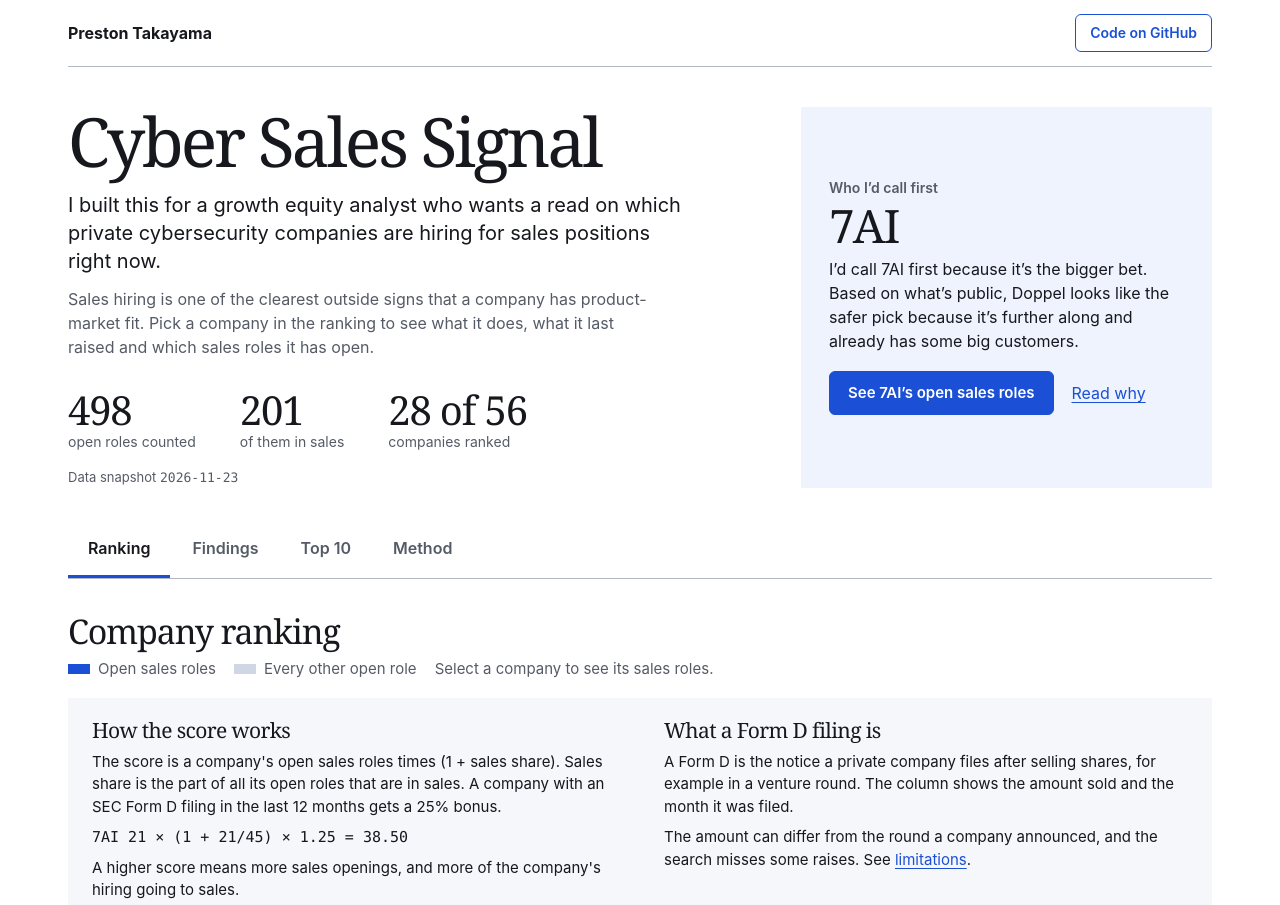
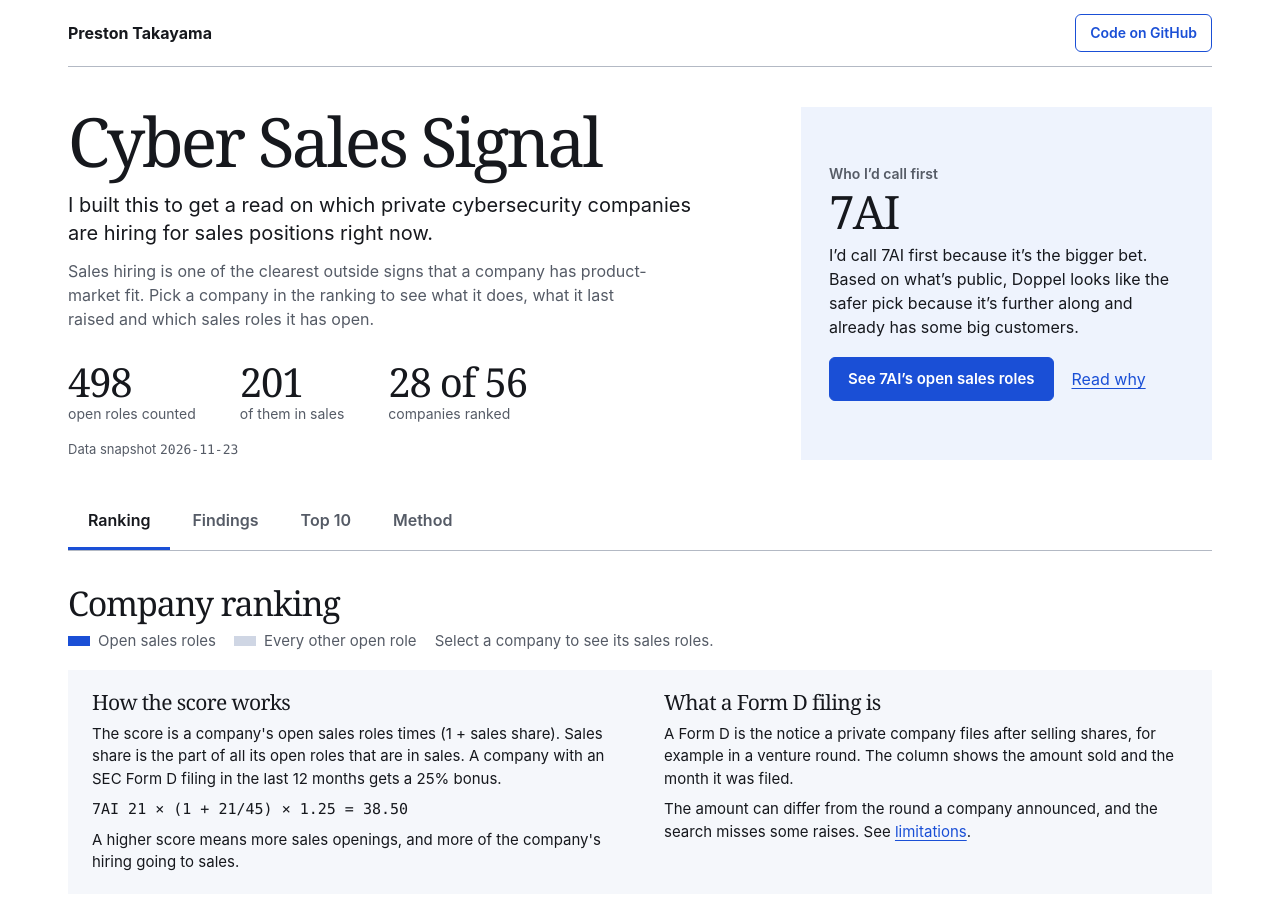
Before and after one commit to PrestonTakayama/cyber-sales-signal, a plain HTML site: page index.html in a window 1280 px wide. Shown: the top 905 px of the page. Drawn offline with Linux system fonts and the light colour scheme.

Commit message:
reworded the first line of the site and readme

```diff
--- a/index.html
+++ b/index.html
@@ -321,7 +321,7 @@
     <div class="intro">
       <div>
         <h1>Cyber Sales Signal</h1>
-        <p class="desc">I built this for a growth equity analyst who wants a read on which private cybersecurity companies are hiring for sales positions right now.</p>
+        <p class="desc">I built this to get a read on which private cybersecurity companies are hiring for sales positions right now.</p>
         <p class="why">Sales hiring is one of the clearest outside signs that a company has product-market fit. Pick a company in the ranking to see what it does, what it last raised and which sales roles it has open.</p>
         <dl class="stats" id="meta">
           <div><dt>open roles counted</dt><dd id="m-total">...</dd></div>
```
Also changed, not shown: 1 other file.
